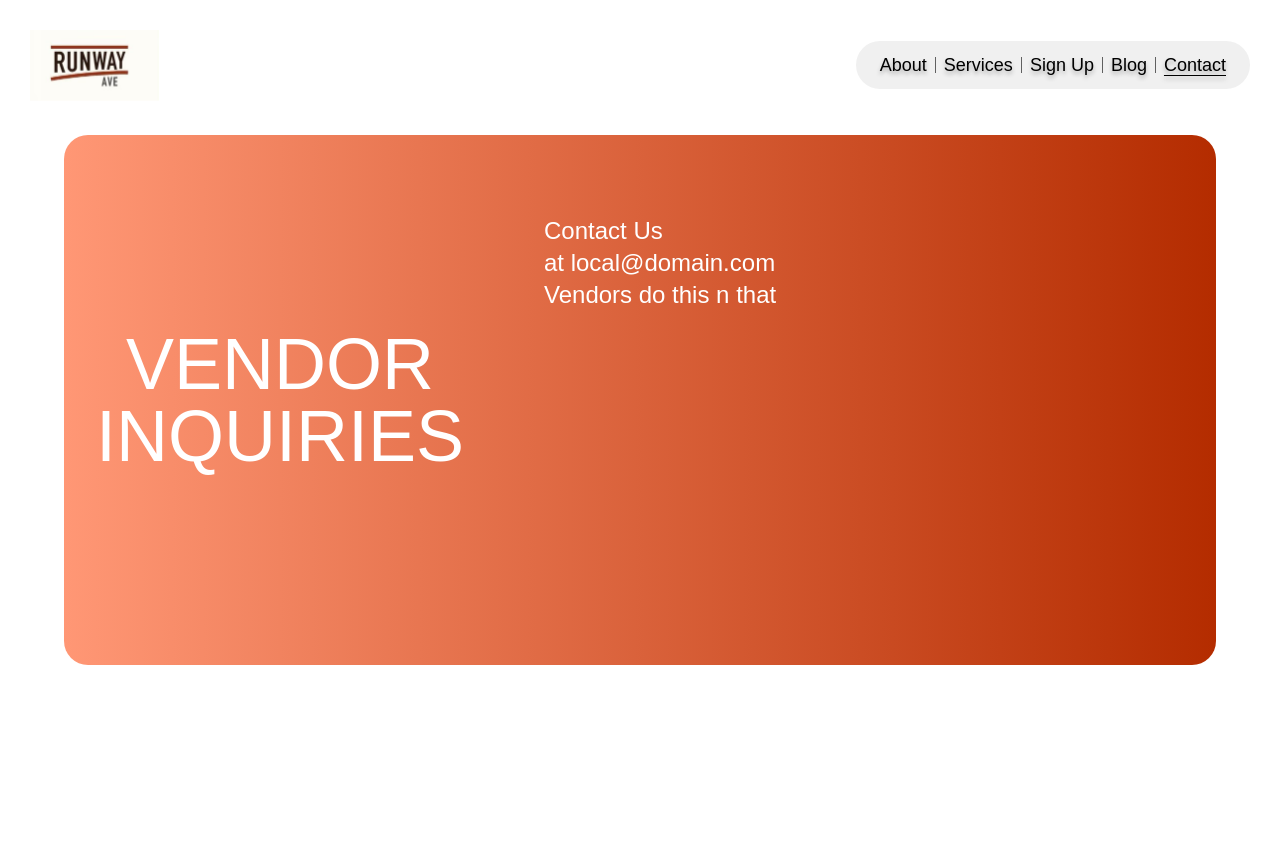
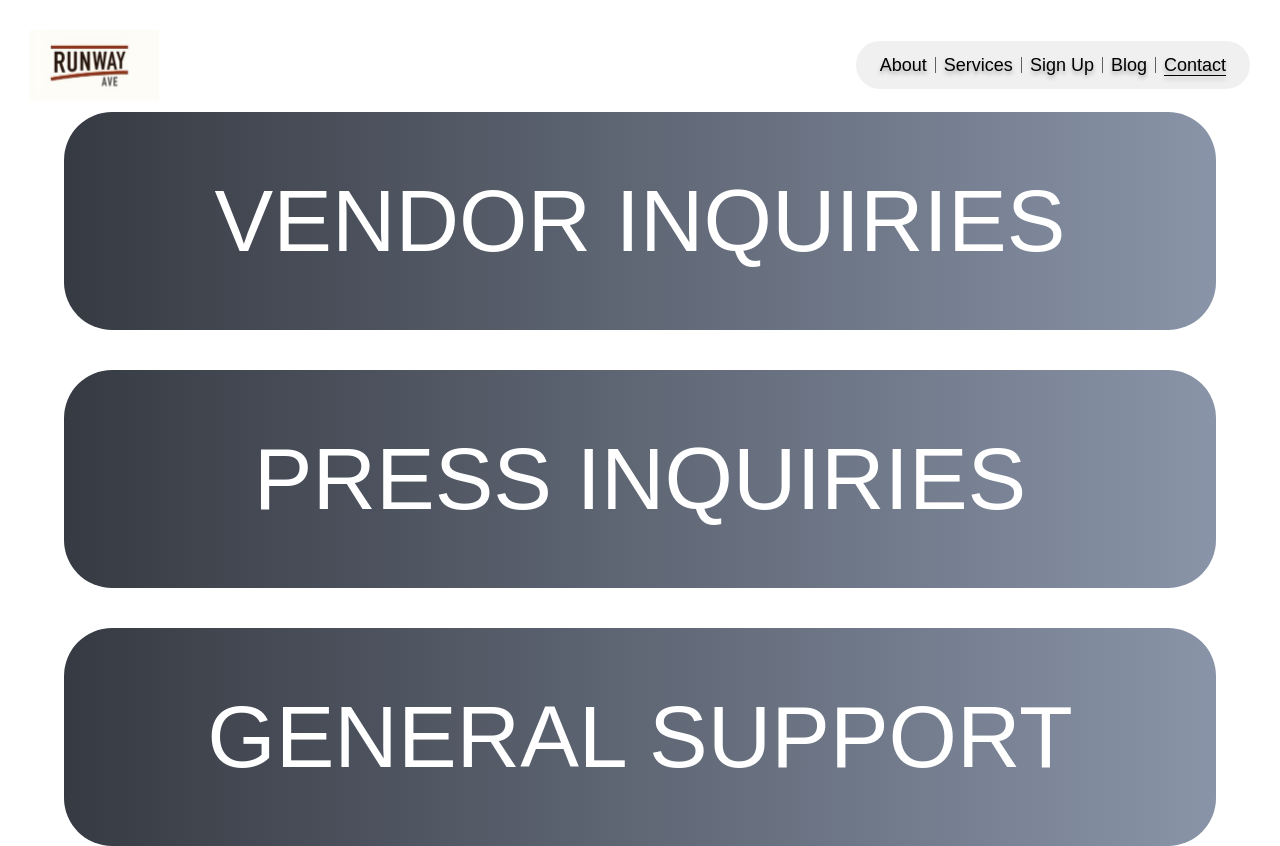
Before and after one commit to CSES-Dev/runway-ave, a Next.js app: page /contact in a window 1280 px wide. Before the commit the page ends 800 px from the top, so only its background shows below. Built offline with nearby package versions, Linux system fonts and the light colour scheme.

Commit message:
Updated Contact page with hoverable inquiry cards

```diff
--- a/app/contact/components/GeneralSupport.tsx
+++ b/app/contact/components/GeneralSupport.tsx
@@ -4,12 +4,17 @@ import React from "react";
 
 export default function GeneralSupport() {
     return (
-        <div className="flex flex-col md:flex-row pt-6 md:pt-0 items-center md:items-stretch rounded-3xl w-[92vw] max-w-[1152px] h-[clamp(320px,60vw,530px)] md:h-[530px] bg-gradient-to-r from-[#8CDFA8] to-[#34543F]">
-            <div className="flex text-center text-[clamp(2.2rem,7vw,6.5rem)] md:text-7xl items-center w-[400px] pl-8 text-white">
+        <div className="flex items-center justify-center group w-[100vw] max-w-[1152px] h-[218px] hover:h-[352px] rounded-[3rem] overflow-hidden text-white transition-all duration-1000 bg-[linear-gradient(90deg,#363A42_0%,#8994A8_100%)] hover:bg-[linear-gradient(90deg,#8CDFA8,#34543F)]">
+            <div className="flex flex-col items-center text-center text-[clamp(1.2rem,7vw,5.5rem)] group-hover:w-[479px]">
                 GENERAL SUPPORT
             </div>
-            <div className="p-6 md:p-20 text-center md:text-left text-white text-[clamp(0.95rem,2.6vw,1.5rem)] md:text-2xl">
-                Loren ipsum odt alor If you need support, you can do this that and the third Contact at email@email.com with inquiries text text
+            <div className="w-[0px] group-hover:text-[clamp(1rem,0.2vw,2rem)] group-hover:pl-16 opacity-0 overflow-hidden transition-all duration-1000 group-hover:w-[497px] group-hover:opacity-100">
+                Loren ipsum odt alor
+                <p>text</p>
+                <p>text</p>
+                <p>text</p>
+                <p>text</p>
+                <p>text</p>
             </div>
         </div>
     )
--- a/app/contact/components/PressInquiries.tsx
+++ b/app/contact/components/PressInquiries.tsx
@@ -4,15 +4,15 @@ import React from "react";
 
 export default function PressInquiries() {
     return (
-        <div className="flex flex-col md:flex-row pt-6 md:pt-0 items-center md:items-stretch rounded-3xl w-[92vw] max-w-[1152px] h-[clamp(320px,60vw,530px)] md:h-[530px] bg-gradient-to-r from-[#FF7958] to-[#691F0D]">
-            <div className="flex text-center text-[clamp(2.2rem,7vw,6.5rem)] md:text-7xl items-center w-[400px] pl-8 text-white">
+        <div className="flex items-center justify-center group w-[100vw] max-w-[1152px] h-[218px] hover:h-[352px] rounded-[3rem] overflow-hidden text-white transition-all duration-1000 bg-[linear-gradient(90deg,#363A42_0%,#8994A8_100%)] hover:bg-[linear-gradient(90deg,#FF7958,#691F0D_100%)]">
+            <div className="flex flex-col items-center text-center text-[clamp(1.2rem,7vw,5.5rem)] group-hover:w-[479px]">
                 PRESS INQUIRIES
             </div>
-            <div className="p-6 md:p-20 text-center md:text-left text-white text-[clamp(0.95rem,2.6vw,1.5rem)] md:text-2xl">
-                Contact US at
-                <p>local@domain.com for inquiries </p>
-                <p>Press can do this that and the third</p>
-                <p>that are useful for everyone</p>
+            <div className="w-[0px] text-[clamp(1rem,0.2vw,2rem)] group-hover:pl-16 opacity-0 overflow-hidden transition-all duration-1000 group-hover:w-[497px] group-hover:opacity-100">
+                Loren ipsum odt alor
+                <p>text</p>
+                <p>text</p>
+                <p>text</p>
                 <p>text</p>
                 <p>text</p>
             </div>
--- a/app/contact/components/VendorInquiries.tsx
+++ b/app/contact/components/VendorInquiries.tsx
@@ -4,14 +4,17 @@ import React from "react";
 
 export default function VendorInquiries() {
     return (
-        <div className="flex flex-col md:flex-row pt-6 md:pt-0 items-center md:items-stretch rounded-3xl w-[92vw] max-w-[1152px] h-[clamp(320px,60vw,530px)] md:h-[530px] bg-gradient-to-r from-[#FF9775] to-[#B42C00]">
-            <div className="flex text-center text-[clamp(2.2rem,7vw,6.5rem)] md:text-7xl items-center w-[400px] pl-8 text-white">
+        <div className="flex items-center justify-center group w-[100vw] max-w-[1152px] h-[218px] hover:h-[352px] rounded-[3rem] overflow-hidden text-white transition-all duration-1000 bg-[linear-gradient(90deg,#363A42_0%,#8994A8_100%)] hover:bg-[linear-gradient(90deg,#FF9775_0%,#B42C00_100%)]">
+            <div className="flex flex-col items-center text-center text-[clamp(1.2rem,7vw,5.5rem)] group-hover:w-[479px]">
                 VENDOR INQUIRIES
             </div>
-            <div className="p-6 md:p-20 text-center md:text-left text-white text-[clamp(0.95rem,2.6vw,1.5rem)] md:text-2xl">
-                <p>Contact Us</p>
-                <p>at local@domain.com</p>
-                <p>Vendors do this n that</p>
+            <div className="w-[0px] text-[clamp(1rem,0.2vw,2rem)] group-hover:pl-16 opacity-0 overflow-hidden transition-all duration-1000 group-hover:w-[497px] group-hover:opacity-100">
+                Loren ipsum odt alor
+                <p>text</p>
+                <p>text</p>
+                <p>text</p>
+                <p>text</p>
+                <p>text</p>
             </div>
         </div>
     )
--- a/app/contact/page.tsx
+++ b/app/contact/page.tsx
@@ -1,8 +1,22 @@
 'use client';
-import ContactScrollSection from "@/app/contact/components/ContactScrollSection";
+
+import GeneralSupport from "./components/GeneralSupport";
+import PressInquiries from "./components/PressInquiries";
+import VendorInquiries from "./components/VendorInquiries";
+
 
 export default function ContactPage() {
   return (
-    <ContactScrollSection/>
+    <div className="flex flex-col items-center">
+        <div className="pt-28">
+            <VendorInquiries/>
+        </div>
+        <div className="p-10">
+            <PressInquiries/>
+        </div>
+        <div>
+            <GeneralSupport/>
+        </div>
+    </div>
   )
 }
```
